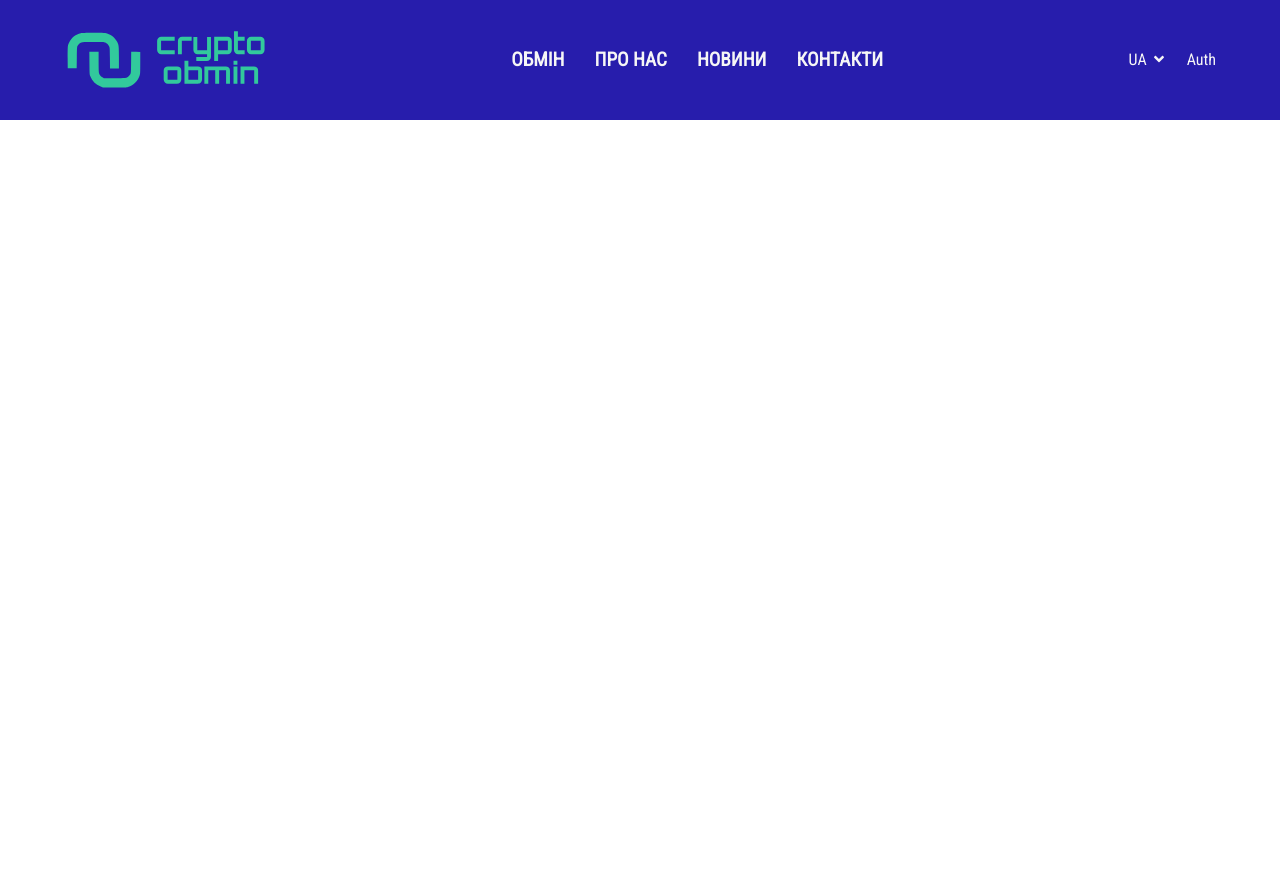
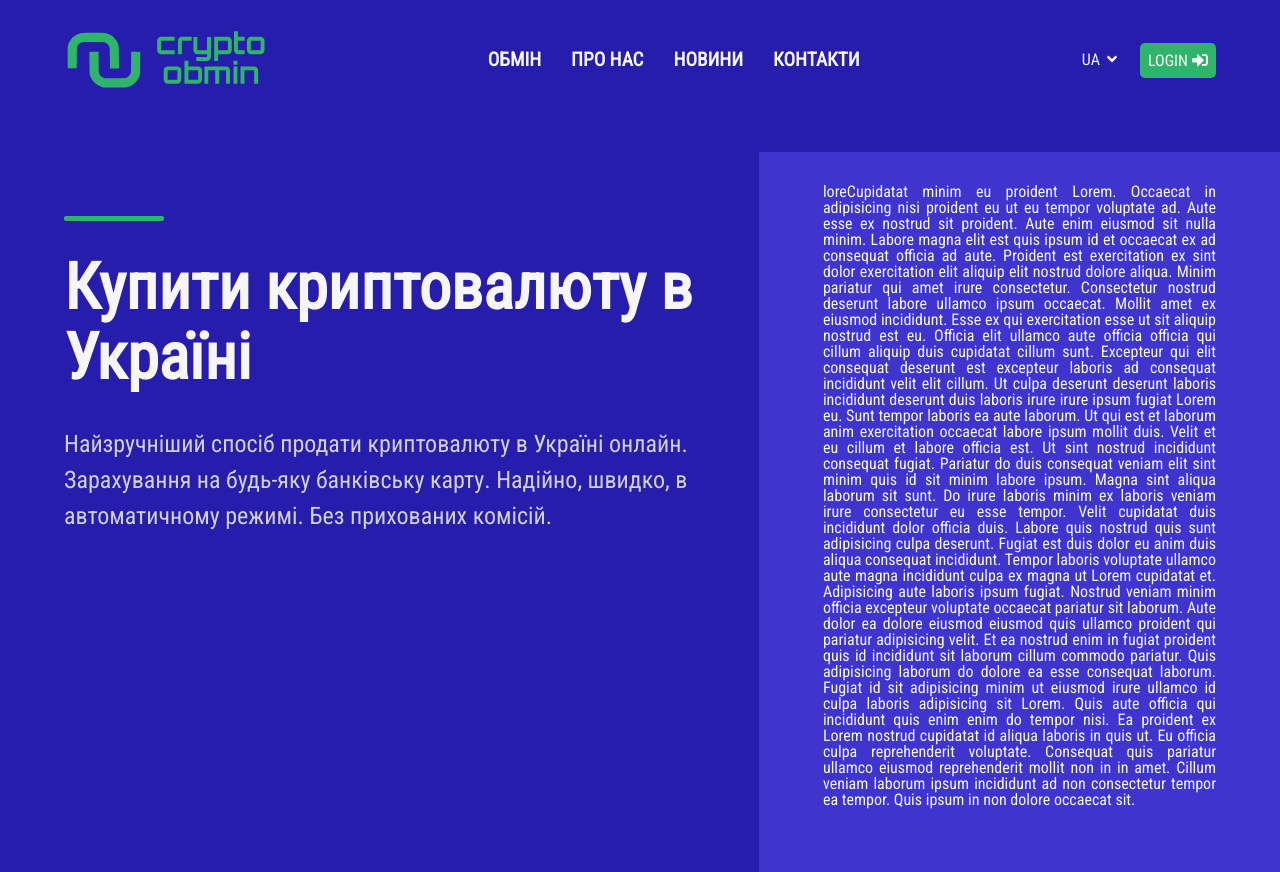
Before and after one commit to ZefirTheFear/cr_ex_online, a Next.js app: page /ua/ in a window 1280 px wide. Before the commit the page ends 800 px from the top, so only its background shows below. Built offline with nearby package versions, Linux system fonts and the light colour scheme.

Commit message:
hero section started

```diff
--- a/components/Header/Header.module.scss
+++ b/components/Header/Header.module.scss
@@ -9,6 +9,7 @@
   z-index: $header-z-i;
   color: $light-color;
   background: $bg-color-main;
+  // border-bottom: 1px solid $light-color;
 }
 
 .header__inner {
@@ -93,6 +94,20 @@
 
 .header__auth {
   margin-left: 1rem;
+  display: flex;
+  align-items: center;
+  justify-content: center;
+  @include button;
+}
+
+.header__auth-icon {
+  display: flex;
+  align-items: center;
+  justify-content: center;
+  margin-left: 0.25rem;
+  svg {
+    display: flex;
+  }
 }
 
 .header__menu-btn {
--- a/components/Header/Header.tsx
+++ b/components/Header/Header.tsx
@@ -1,4 +1,5 @@
 import React, { useMemo, useCallback } from "react";
+import { FaSignInAlt } from "react-icons/fa";
 
 import LanguageSelector from "../LanguageSelector/LanguageSelector";
 
@@ -41,7 +42,12 @@ const Header: React.FC<HeaderProps> = ({ lang }) => {
           ))}
         </nav>
         <LanguageSelector />
-        <div className={classes.header__auth}>Auth</div>
+        <button className={classes.header__auth} type="button">
+          <span>Login</span>
+          <span className={classes["header__auth-icon"]}>
+            <FaSignInAlt />
+          </span>
+        </button>
         <div
           className={
             `${classes["header__menu-btn"]}` +
--- /dev/null
+++ b/components/Hero/Hero.module.scss
@@ -0,0 +1,72 @@
+@import "../../utils/css/variables.scss";
+@import "../../utils/css/mixins.scss";
+
+.hero {
+  display: flex;
+  padding-top: $header-height;
+  background: $bg-color-main;
+  color: $light-color;
+  overflow: hidden;
+  min-height: 90vh;
+}
+
+.hero__inner {
+  @include section;
+  align-items: flex-start;
+
+  @media (max-width: 992px) {
+    flex-direction: column;
+  }
+}
+
+.hero__text {
+  background: $bg-color-main;
+  padding: 4rem 4rem 2rem 0;
+}
+
+.hero__text-heading {
+  margin-bottom: 2rem;
+  font-size: 4rem;
+  font-weight: bold;
+  line-height: 1.1;
+
+  &::before {
+    content: "";
+    display: block;
+    height: 5px;
+    width: 100px;
+    margin-bottom: 2rem;
+    background: $bg-color-secondary;
+    border-radius: 2px;
+  }
+}
+
+.hero__text-paragraph {
+  font-size: 1.5rem;
+  line-height: 1.5;
+  color: darken($light-color, 15);
+}
+
+.hero__calculator {
+  height: 100%;
+  width: 100%;
+  background: $bg-color-secondary;
+  padding: 2rem 0 2rem 4rem;
+  position: relative;
+  text-align: justify;
+
+  &::before {
+    content: "";
+    display: inline-block;
+    position: absolute;
+    left: 0;
+    top: 0;
+    height: 100vh;
+    width: 100vw;
+    background: $bg-color-main-shadow;
+  }
+}
+
+.hero__calculator-inner {
+  position: relative;
+}
--- /dev/null
+++ b/components/Hero/Hero.tsx
@@ -0,0 +1,54 @@
+import React from "react";
+
+import classes from "./Hero.module.scss";
+
+interface HeroProps {
+  text: { heading: string; paragraph: string };
+}
+
+const Hero: React.FC<HeroProps> = ({ text }) => {
+  return (
+    <section className={classes.hero}>
+      <div className={classes.hero__inner}>
+        <div className={classes.hero__text}>
+          <h1 className={classes["hero__text-heading"]}>{text.heading}</h1>
+          <p className={classes["hero__text-paragraph"]}>{text.paragraph}</p>
+        </div>
+        <div className={classes.hero__calculator}>
+          <div className={classes["hero__calculator-inner"]}>
+            loreCupidatat minim eu proident Lorem. Occaecat in adipisicing nisi proident eu ut eu
+            tempor voluptate ad. Aute esse ex nostrud sit proident. Aute enim eiusmod sit nulla
+            minim. Labore magna elit est quis ipsum id et occaecat ex ad consequat officia ad aute.
+            Proident est exercitation ex sint dolor exercitation elit aliquip elit nostrud dolore
+            aliqua. Minim pariatur qui amet irure consectetur. Consectetur nostrud deserunt labore
+            ullamco ipsum occaecat. Mollit amet ex eiusmod incididunt. Esse ex qui exercitation esse
+            ut sit aliquip nostrud est eu. Officia elit ullamco aute officia officia qui cillum
+            aliquip duis cupidatat cillum sunt. Excepteur qui elit consequat deserunt est excepteur
+            laboris ad consequat incididunt velit elit cillum. Ut culpa deserunt deserunt laboris
+            incididunt deserunt duis laboris irure irure ipsum fugiat Lorem eu. Sunt tempor laboris
+            ea aute laborum. Ut qui est et laborum anim exercitation occaecat labore ipsum mollit
+            duis. Velit et eu cillum et labore officia est. Ut sint nostrud incididunt consequat
+            fugiat. Pariatur do duis consequat veniam elit sint minim quis id sit minim labore
+            ipsum. Magna sint aliqua laborum sit sunt. Do irure laboris minim ex laboris veniam
+            irure consectetur eu esse tempor. Velit cupidatat duis incididunt dolor officia duis.
+            Labore quis nostrud quis sunt adipisicing culpa deserunt. Fugiat est duis dolor eu anim
+            duis aliqua consequat incididunt. Tempor laboris voluptate ullamco aute magna incididunt
+            culpa ex magna ut Lorem cupidatat et. Adipisicing aute laboris ipsum fugiat. Nostrud
+            veniam minim officia excepteur voluptate occaecat pariatur sit laborum. Aute dolor ea
+            dolore eiusmod eiusmod quis ullamco proident qui pariatur adipisicing velit. Et ea
+            nostrud enim in fugiat proident quis id incididunt sit laborum cillum commodo pariatur.
+            Quis adipisicing laborum do dolore ea esse consequat laborum. Fugiat id sit adipisicing
+            minim ut eiusmod irure ullamco id culpa laboris adipisicing sit Lorem. Quis aute officia
+            qui incididunt quis enim enim do tempor nisi. Ea proident ex Lorem nostrud cupidatat id
+            aliqua laboris in quis ut. Eu officia culpa reprehenderit voluptate. Consequat quis
+            pariatur ullamco eiusmod reprehenderit mollit non in in amet. Cillum veniam laborum
+            ipsum incididunt ad non consectetur tempor ea tempor. Quis ipsum in non dolore occaecat
+            sit.
+          </div>
+        </div>
+      </div>
+    </section>
+  );
+};
+
+export default Hero;
--- a/components/LanguageSelector/LanguageSelector.module.scss
+++ b/components/LanguageSelector/LanguageSelector.module.scss
@@ -36,7 +36,7 @@
 
 .language-selector__select-arrow {
   margin-left: 0.25rem;
-  transition: $main-transition;
+  transition: transform 0.15s linear;
 
   svg {
     display: flex;
@@ -52,7 +52,7 @@
   height: 0;
   padding: 0;
   margin-top: -5px;
-  border: 0px solid $grey-color;
+  border: 0px solid $light-color;
   overflow: hidden;
   transition: $main-transition;
   border-radius: $border-radius;
@@ -66,7 +66,7 @@
   height: 2rem;
   width: 2rem;
   padding: 0.25rem;
-  border-bottom: 1px solid $grey-color;
+  border-bottom: 1px solid $light-color;
   cursor: pointer;
   transition: $main-transition;
 
--- a/pages/[lang]/index.tsx
+++ b/pages/[lang]/index.tsx
@@ -1,15 +1,45 @@
 import type { NextPage, GetStaticProps, GetStaticPaths } from "next";
+import { useMemo } from "react";
 
 import Header from "../../components/Header/Header";
+import Hero from "../../components/Hero/Hero";
+
+const textData = (lang: "ua" | "en" | "ru") => {
+  if (lang === "ua") {
+    return {
+      heading: "Купити криптовалюту в Україні",
+      paragraph:
+        "Найзручніший спосіб продати криптовалюту в Україні онлайн. Зарахування на будь-яку банківську карту. Надійно, швидко, в автоматичному режимі. Без прихованих комісій."
+    };
+  }
+  if (lang === "en") {
+    return {
+      heading: "Buy cryptocurrency in Ukraine",
+      paragraph:
+        "The most convenient way to sell cryptocurrency in Ukraine online. Enrollment on any bank card. Reliably, quickly, in automatic mode. Without hidden commissions."
+    };
+  } else {
+    return {
+      heading: "Купить криптовалюту в Украине",
+      paragraph:
+        "Наиболее удобный способ продать криптовалюту в Украине онлайн. Зачисление на любую банковскую карту. Надежно, быстро, в автоматическом режиме. Без скрытых комиссий."
+    };
+  }
+};
 
 interface HomeProps {
   lang: "ua" | "en" | "ru";
 }
 
 const Home: NextPage<HomeProps> = ({ lang }) => {
+  const heroTextData = useMemo(() => {
+    return textData(lang);
+  }, [lang]);
+
   return (
     <>
       <Header lang={lang} />
+      <Hero text={heroTextData} />
     </>
   );
 };
--- a/styles/globals.scss
+++ b/styles/globals.scss
@@ -4,7 +4,6 @@ body {
   font-family: "Roboto Condensed", sans-serif;
   -webkit-font-smoothing: antialiased;
   -moz-osx-font-smoothing: grayscale;
-  min-height: 100vh;
 }
 
 @supports not (-moz-appearance: none) {
--- a/utils/css/mixins.scss
+++ b/utils/css/mixins.scss
@@ -35,9 +35,9 @@
 }
 
 @mixin button {
-  // color: $darkest-color;
+  color: $light-color;
   line-height: normal;
-  // background: $main-color;
+  background: $bg-color-secondary;
   border-radius: $border-radius;
   padding: 0.5rem;
   text-transform: uppercase;
@@ -45,12 +45,12 @@
   transition: $main-transition;
 
   &:active {
-    // background: darken($main-color, 30);
+    background: darken($bg-color-secondary, 15);
   }
 
   @media (hover: hover) and (pointer: fine) {
     &:hover {
-      // background: darken($main-color, 30);
+      background: darken($bg-color-secondary, 15);
     }
   }
 }
--- a/utils/css/variables.scss
+++ b/utils/css/variables.scss
@@ -1,8 +1,10 @@
 // colors
 $bg-color-main: #271dac;
 $bg-color-main-shadow: #3f34cd;
-$bg-color-secondary: #32c99c;
+// $bg-color-secondary: #32c99c;
+$bg-color-secondary: #30b46b;
 $light-color: #f6f6f6;
+// $light-color: #dadada;
 
 $color_02: #19118e;
 
```
